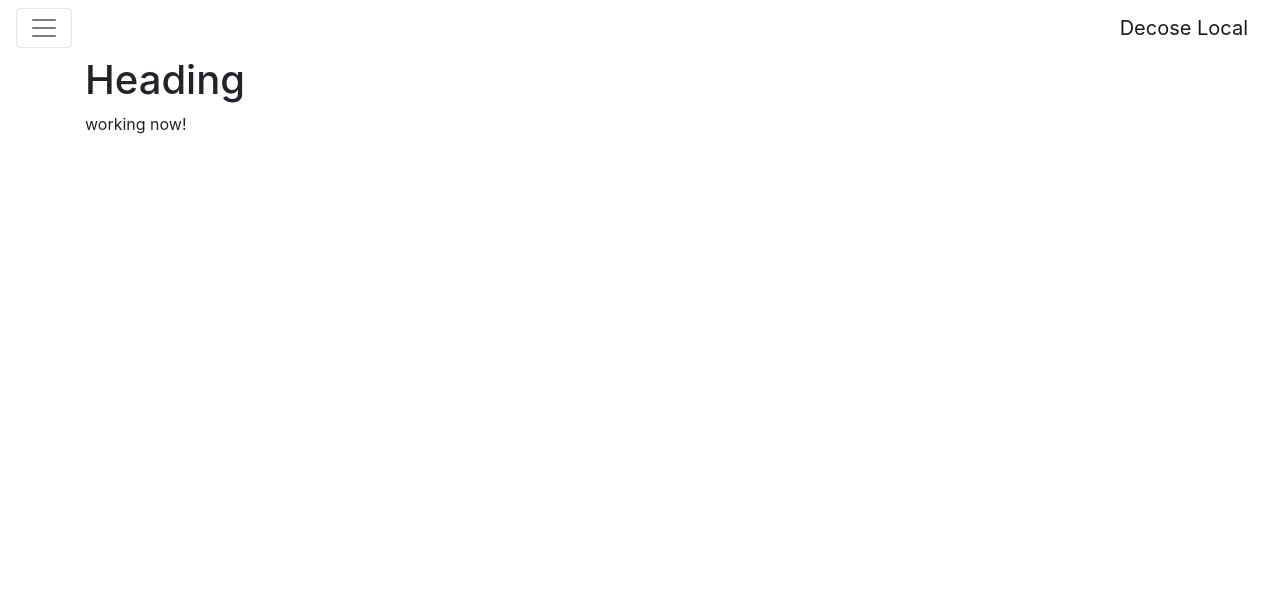
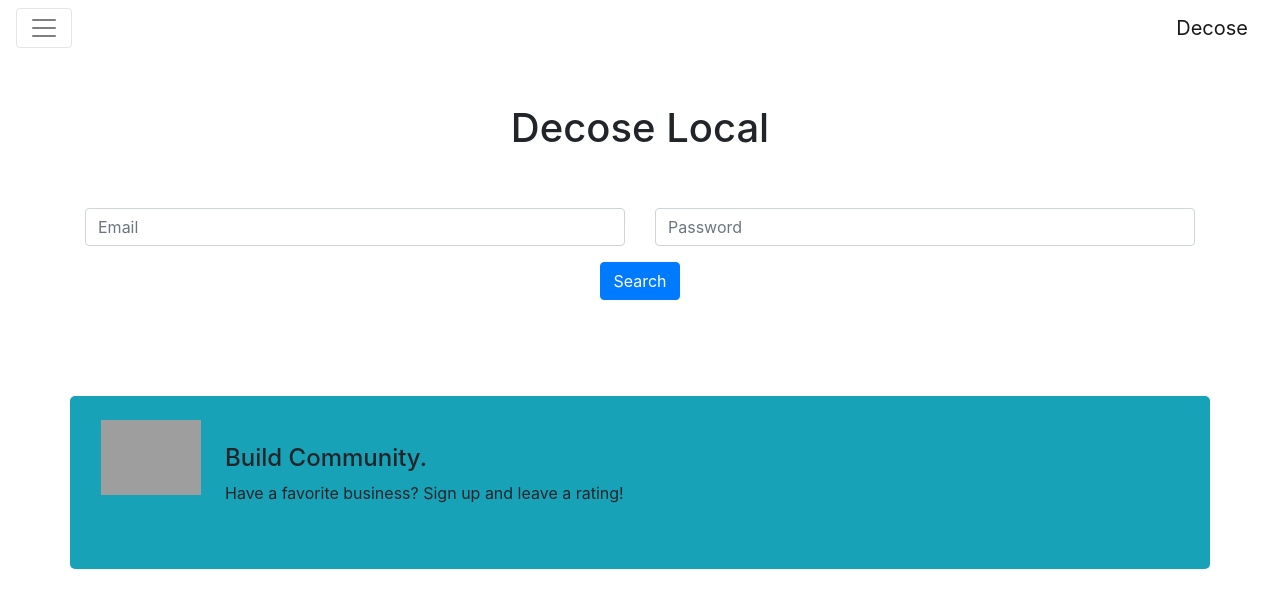
Before and after one commit to vernonmu/decose, a plain HTML site: page index.html in a window 1280 px wide. Drawn offline with nearby package versions, Linux system fonts and the light colour scheme; grey boxes are pictures that could not be loaded.

Commit message:
home page strapping

```diff
--- a/index.html
+++ b/index.html
@@ -10,34 +10,55 @@
   <button class="navbar-toggler navbar-toggler-right" type="button" data-toggle="collapse" data-target="#navbarSupportedContent" aria-controls="navbarSupportedContent" aria-expanded="false" aria-label="Toggle navigation">
     <span class="navbar-toggler-icon"></span>
   </button>
-  <a class="navbar-brand" href="#">Decose Local</a>
+  <a class="navbar-brand" href="#">Decose</a>
 
   <div class="collapse navbar-collapse" id="navbarSupportedContent">
-    <ul class="navbar-nav mr-auto">
+    <ul class="navbar-nav ml-auto">
       <li class="nav-item">
-        <a class="nav-link" href="#">Home <span class="sr-only">(current)</span></a>
+        <a class="nav-link" href="#">Join<span class="sr-only">(current)</span></a>
       </li>
       <li class="nav-item">
         <a class="nav-link" href="#">Link</a>
       </li>
 
     </ul>
-    <form class="form-inline my-2 my-lg-0">
-      <input class="form-control mr-sm-2" type="text" placeholder="Search">
-      <button class="btn btn-outline-success my-2 my-sm-0" type="submit">Search</button>
-    </form>
+
   </div>
 </nav>
 
     <div class="container">
+
       <div class="row">
-        <div class="col-sm-12">
-          <h1>Heading</h1>
-            {{test}}
+        <div class="col-sm-12 mt-5">
+          <h1 class="text-center">Decose Local</h1>
         </div>
+        <div class="col-sm-12 mb-3 mt-5">
 
+          <form>
+            <div class="form-group row">
+              <div class="col-md-6 col-sm-12">
+                <input type="email" class="form-control" id="inputEmail3" placeholder="Email">
+              </div>
+              <div class="col-md-6 col-sm-12">
+                <input type="password" class="form-control" id="inputPassword3" placeholder="Password">
+              </div>
+
+            </div>
+
+            <div class="d-flex justify-content-center col-sm-12 mb-5">
+                <button type="submit" class="btn btn-primary">Search</button>
+            </div>
+            </form>
+
+
+      <div class="row mt-5">
+        <div class="col-sm-12 bg-info mt-5 pb-5" style="border-radius:5px;">
+
+          <img src="http://vignette2.wikia.nocookie.net/scribblenauts/images/4/4b/Lemonade_Stand.png/revision/latest?cb=20130302155130" alt="" class="mt-4 mr-4 ml-3 float-left" style="max-width:100px;">
+          <h4 class="mt-5">Build Community.</h4>
+          <p>Have a favorite business? Sign up and leave a rating!</p>
+        </div>
       </div>
-
     </div>
 
     <script src="./bower_components/jquery/dist/jquery.js" charset="utf-8"></script>
```
